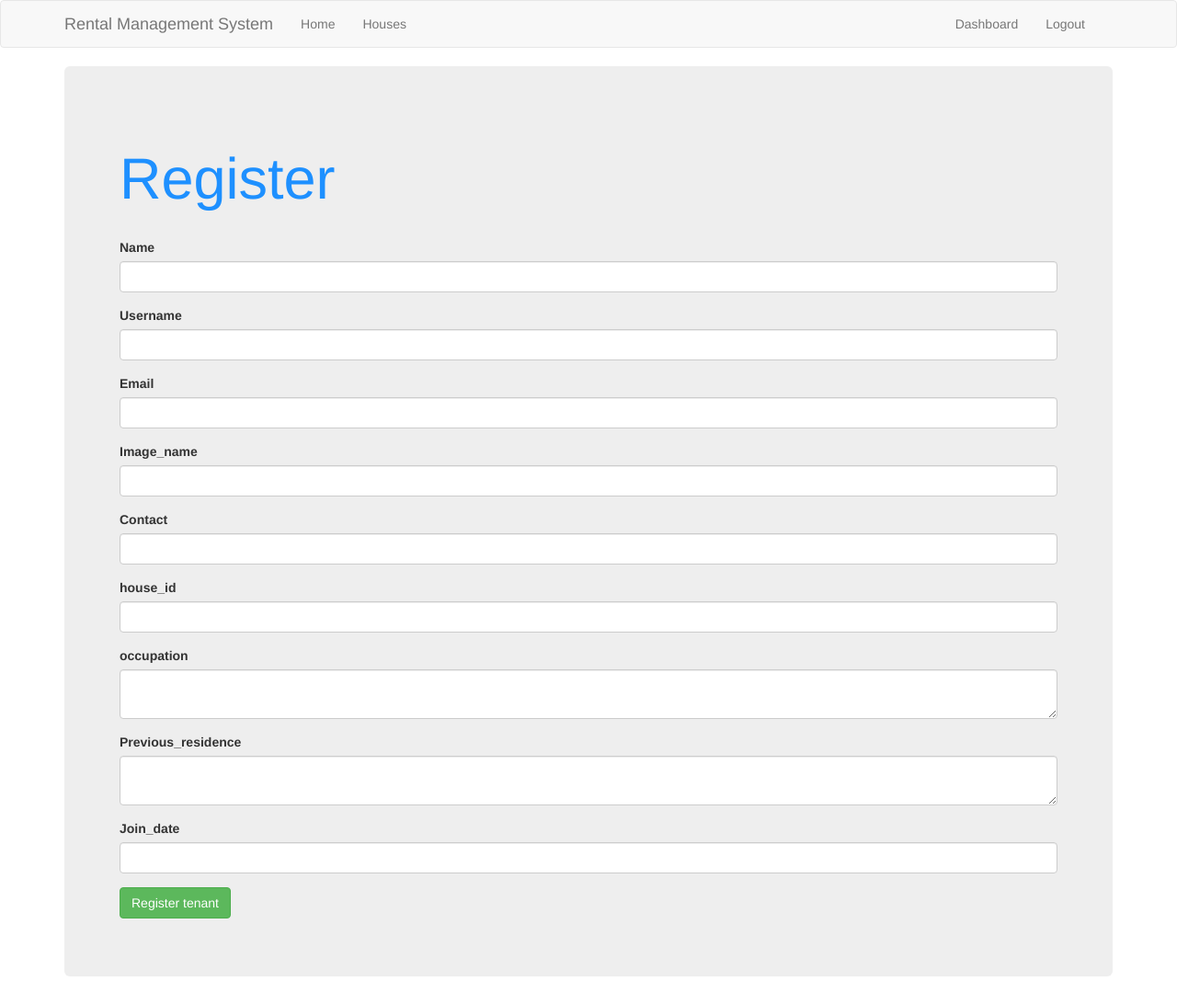
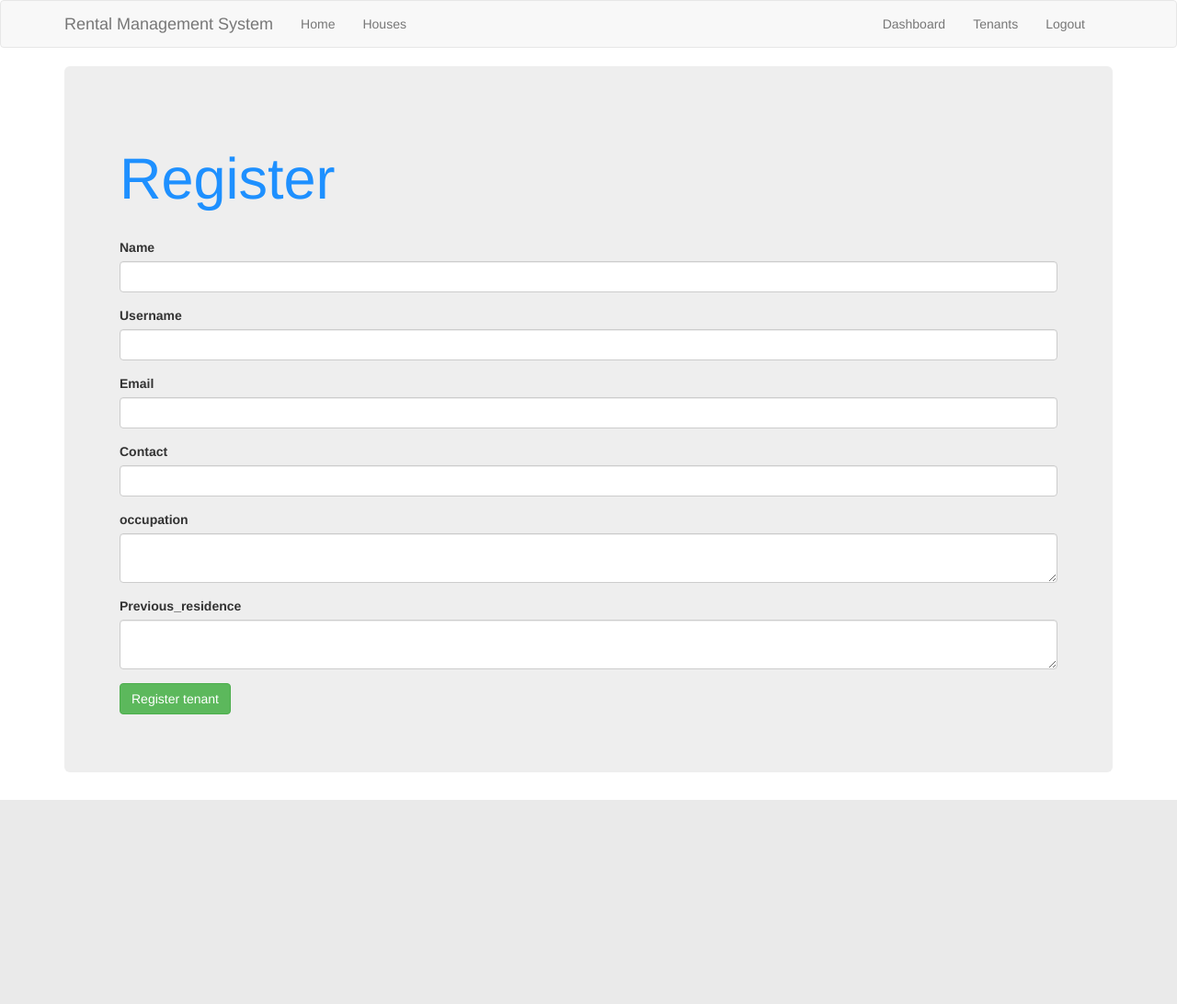
Before and after one commit to EmmaSemutenga/Tenant-Management-System, a Flask app: page /register_tenants in a window 1280 px wide. Shown: the whole page at 92% size. After the commit the page ends 870 px from the top, so only its background shows below. Run offline with Flask 2, Linux system fonts and the light colour scheme; the visitor is signed in with stand-in values (Sample User, id 1); some libraries are stand-ins or nearby versions.

Commit message:
rectified tenants database

```diff
--- a/app.py
+++ b/app.py
@@ -7,6 +7,8 @@ from flask_session import Session
 from sqlalchemy import create_engine
 from sqlalchemy.orm import scoped_session, sessionmaker
 from wtforms import Form, StringField, TextAreaField, PasswordField, validators, IntegerField
+from flask_wtf import FlaskForm
+from flask_wtf.file import FileField, FileRequired
 from passlib.hash import sha256_crypt
 from functools import wraps
 
@@ -27,6 +29,12 @@ Session(app)
 engine = create_engine('postgresql://postgres:justine@localhost:5432/Rental')
 #engine = create_engine("postgres://ejamgpdjfseyvb:95b220c4f0313c2a1f73784f5a7ac8d8411fe32b58bcc622fb15a46e826be33f@ec2-184-73-250-50.compute-1.amazonaws.com:5432/d4cbchhtnf8tmb")
 db = scoped_session(sessionmaker(bind=engine))
+
+
+
+
+
+
 
 #index page
 @app.route('/')
@@ -133,6 +141,7 @@ class RegisterTenantForm(Form):
 
 
 @app.route('/register_tenants', methods=['GET', 'POST'])
+@is_logged_in
 def register_tenants():
     form = RegisterTenantForm(request.form)
     if request.method == 'POST' and form.validate():
@@ -148,8 +157,8 @@ def register_tenants():
 
 
         #Execute
-        db.execute("INSERT INTO tenants(first_name, last_name, email, image, contact, house_id, occupation, previous_residence, join_date) VALUES(:first_name, :last_name, :email, :image, :contact, :house_id, :occupation, :previous_residence)",
-        {"first_name":first_name, "last_name":last_name, "email":email, "image":image, "contact":contact, "house_id":house_id, "occupation":occupation, "previous_residence":previous_residence , "join_date":join_date})
+        db.execute("INSERT INTO tenants(first_name, last_name, email, contact, occupation, previous_residence) VALUES(:first_name, :last_name, :email,  :contact,  :occupation, :previous_residence)",
+        {"first_name":first_name, "last_name":last_name, "email":email,  "contact":contact,  "occupation":occupation, "previous_residence":previous_residence})
 
         #commiting to db
         db.commit()
--- a/templates/includes/_navbar.html
+++ b/templates/includes/_navbar.html
@@ -20,6 +20,8 @@
             {% if session.logged_in %}
               <li><a href="{{url_for('dashboard')}}">Dashboard</a></li>
 
+              <li><a href="{{url_for('Tenants')}}">Tenants</a></li>
+
               <li><a href="{{url_for('logout')}}">Logout</a></li>
             {% else %}
               <li><a href="{{url_for('register')}}">Create Account</a></li>
--- a/templates/register_tenants.html
+++ b/templates/register_tenants.html
@@ -23,20 +23,10 @@
      </div>
 
 
-        <div class="form-group">
-                {{render_field(form.image, class_="form-control")}}
-          </div>
-
 
 
           <div class="form-group">
                 {{render_field(form.contact, class_="form-control")}}
-          </div>
-
-
-
-          <div class="form-group">
-                {{render_field(form.house_id, class_="form-control")}}
           </div>
 
 
@@ -53,12 +43,6 @@
 
 
 
-          <div class="form-group">
-            {{render_field(form.join_date, class_="form-control")}}
-      </div>
-
-
-
     <p><input type="Submit" value="Register tenant" class = "btn btn-success"></p>
 </form>
 
```
Also changed, not shown: templates/tenants.html (+5 -9 lines), static/css/tenant.css (line endings or trailing spaces), 2 other files.
